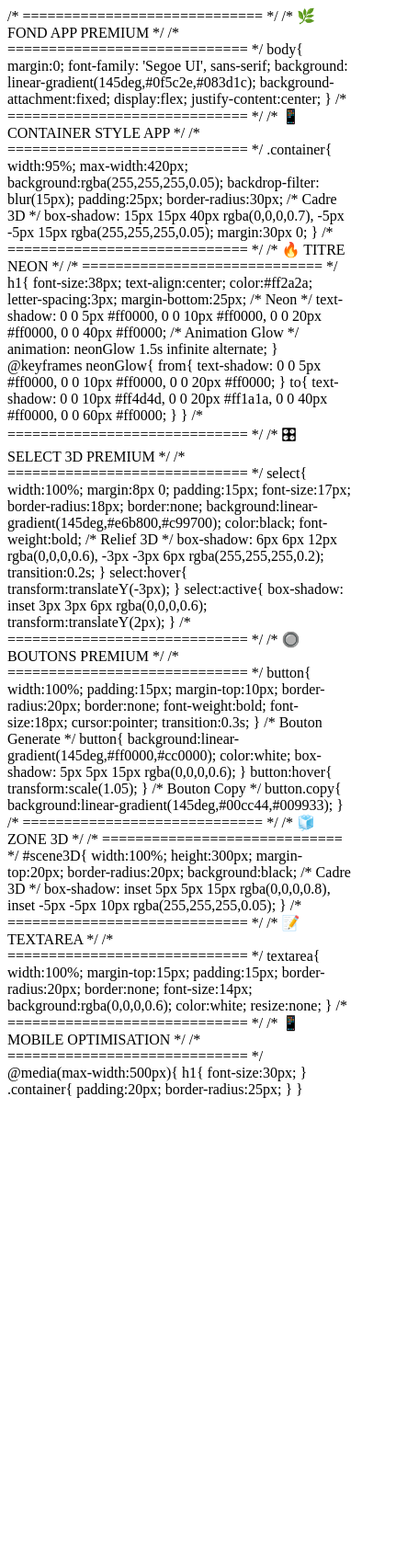
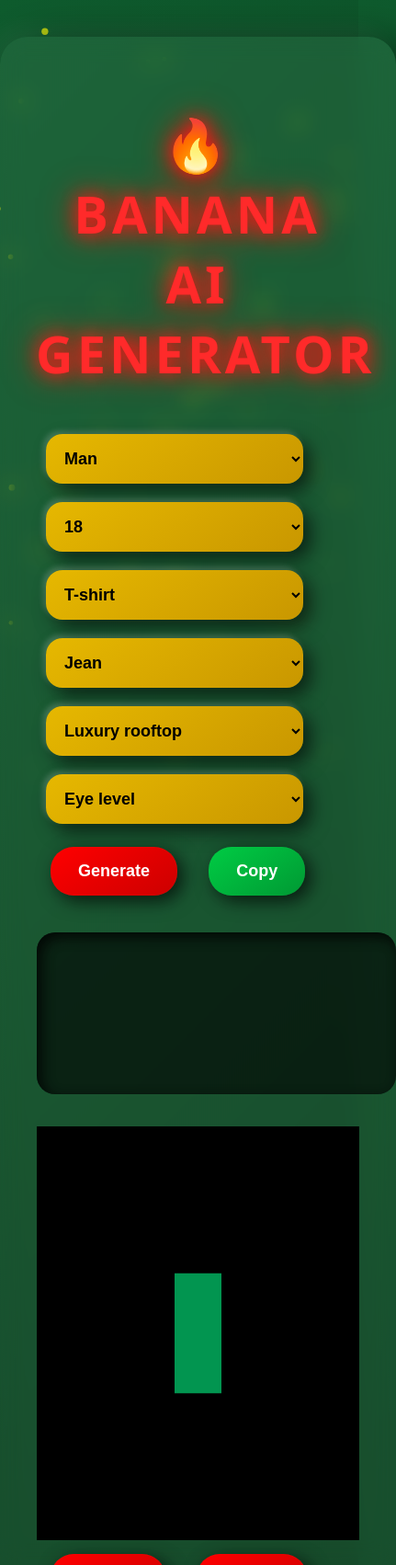
Before and after one commit to L3ryx/Banana-Banano, a plain HTML site: page index.html in a window 390 px wide. Shown: the top 1702 px of the page at 92% size, 431 px wide, since content can reach past the window. Before the commit the page ends 1202 px from the top, so only its background shows below. Drawn offline with nearby package versions, Linux system fonts and the light colour scheme.

Commit message:
Update index.html

```diff
--- a/index.html
+++ b/index.html
@@ -1,34 +1,49 @@
+<!DOCTYPE html>
+<html>
+<head>
+<meta charset="UTF-8">
+<title>Banana AI Premium</title>
+<script src="https://cdnjs.cloudflare.com/ajax/libs/three.js/r128/three.min.js"></script>
+
+<style>
+
 /* ============================= */
-/* 🌿 FOND APP PREMIUM */
+/* 🌿 BACKGROUND */
 /* ============================= */
 
 body{
 margin:0;
-font-family: 'Segoe UI', sans-serif;
-background: linear-gradient(145deg,#0f5c2e,#083d1c);
-background-attachment:fixed;
-display:flex;
-justify-content:center;
+font-family:'Segoe UI',sans-serif;
+background:linear-gradient(135deg,#0f5c2e,#083d1c);
+color:white;
+overflow-x:hidden;
+}
+
+#particles{
+position:fixed;
+top:0;
+left:0;
+width:100%;
+height:100%;
+z-index:-1;
 }
 
 /* ============================= */
-/* 📱 CONTAINER STYLE APP */
+/* 🌟 CONTAINER */
 /* ============================= */
 
 .container{
-width:95%;
-max-width:420px;
-background:rgba(255,255,255,0.05);
-backdrop-filter: blur(15px);
-padding:25px;
+width:90%;
+max-width:1100px;
+margin:40px auto;
+padding:40px;
 border-radius:30px;
-
-/* Cadre 3D */
+background:rgba(255,255,255,0.06);
+backdrop-filter:blur(12px);
 box-shadow:
-15px 15px 40px rgba(0,0,0,0.7),
--5px -5px 15px rgba(255,255,255,0.05);
-
-margin:30px 0;
+20px 20px 60px rgba(0,0,0,0.8),
+-10px -10px 25px rgba(255,255,255,0.05);
+transition:0.3s;
 }
 
 /* ============================= */
@@ -36,120 +51,88 @@ margin:30px 0;
 /* ============================= */
 
 h1{
-font-size:38px;
 text-align:center;
+font-size:56px;
+letter-spacing:4px;
+margin-bottom:40px;
 color:#ff2a2a;
-letter-spacing:3px;
-margin-bottom:25px;
-
-/* Neon */
-text-shadow:
-0 0 5px #ff0000,
-0 0 10px #ff0000,
-0 0 20px #ff0000,
-0 0 40px #ff0000;
-
-/* Animation Glow */
-animation: neonGlow 1.5s infinite alternate;
+animation:neonGlow 1.8s infinite alternate;
 }
 
 @keyframes neonGlow{
-from{
-text-shadow:
-0 0 5px #ff0000,
-0 0 10px #ff0000,
-0 0 20px #ff0000;
+0%{
+text-shadow:0 0 5px #ff0000,0 0 15px #ff0000;
+transform:translateX(0);
 }
-to{
-text-shadow:
-0 0 10px #ff4d4d,
-0 0 20px #ff1a1a,
-0 0 40px #ff0000,
-0 0 60px #ff0000;
+25%{transform:translateX(-1px);}
+50%{transform:translateX(1px);}
+75%{transform:translateX(-1px);}
+100%{
+text-shadow:0 0 20px #ff1a1a,0 0 40px #ff0000;
+transform:translateX(0);
 }
 }
 
 /* ============================= */
-/* 🎛 SELECT 3D PREMIUM */
+/* 🎛 SELECT 3D */
 /* ============================= */
 
 select{
-width:100%;
-margin:8px 0;
-padding:15px;
-font-size:17px;
+width:280px;
+padding:16px;
+margin:10px;
+font-size:18px;
 border-radius:18px;
 border:none;
 background:linear-gradient(145deg,#e6b800,#c99700);
 color:black;
 font-weight:bold;
-
-/* Relief 3D */
 box-shadow:
-6px 6px 12px rgba(0,0,0,0.6),
+8px 8px 20px rgba(0,0,0,0.6),
 -3px -3px 6px rgba(255,255,255,0.2);
-
 transition:0.2s;
 }
 
-select:hover{
-transform:translateY(-3px);
-}
-
+select:hover{transform:translateY(-4px);}
 select:active{
-box-shadow:
-inset 3px 3px 6px rgba(0,0,0,0.6);
+box-shadow:inset 4px 4px 10px rgba(0,0,0,0.7);
 transform:translateY(2px);
 }
 
 /* ============================= */
-/* 🔘 BOUTONS PREMIUM */
+/* 🔘 BUTTONS */
 /* ============================= */
 
 button{
-width:100%;
-padding:15px;
-margin-top:10px;
-border-radius:20px;
+padding:16px 30px;
+margin:15px;
+font-size:18px;
+border-radius:25px;
 border:none;
+cursor:pointer;
 font-weight:bold;
-font-size:18px;
-cursor:pointer;
 transition:0.3s;
+background:linear-gradient(145deg,#ff0000,#cc0000);
+color:white;
+box-shadow:6px 6px 20px rgba(0,0,0,0.7);
 }
 
-/* Bouton Generate */
-button{
-background:linear-gradient(145deg,#ff0000,#cc0000);
-color:white;
-box-shadow:
-5px 5px 15px rgba(0,0,0,0.6);
-}
-
-button:hover{
-transform:scale(1.05);
-}
-
-/* Bouton Copy */
-button.copy{
-background:linear-gradient(145deg,#00cc44,#009933);
-}
+button:hover{transform:scale(1.08);}
+button.copy{background:linear-gradient(145deg,#00cc44,#009933);}
 
 /* ============================= */
-/* 🧊 ZONE 3D */
+/* 🧊 3D SCENE */
 /* ============================= */
 
 #scene3D{
 width:100%;
-height:300px;
-margin-top:20px;
-border-radius:20px;
+height:450px;
+margin-top:30px;
+border-radius:25px;
 background:black;
-
-/* Cadre 3D */
 box-shadow:
-inset 5px 5px 15px rgba(0,0,0,0.8),
-inset -5px -5px 10px rgba(255,255,255,0.05);
+inset 8px 8px 25px rgba(0,0,0,0.9),
+inset -5px -5px 15px rgba(255,255,255,0.05);
 }
 
 /* ============================= */
@@ -158,29 +141,213 @@ inset -5px -5px 10px rgba(255,255,255,0.05);
 
 textarea{
 width:100%;
-margin-top:15px;
-padding:15px;
+margin-top:25px;
+padding:20px;
 border-radius:20px;
 border:none;
-font-size:14px;
+font-size:15px;
 background:rgba(0,0,0,0.6);
 color:white;
 resize:none;
+box-shadow:inset 5px 5px 15px rgba(0,0,0,0.8);
 }
 
 /* ============================= */
-/* 📱 MOBILE OPTIMISATION */
+/* 🌟 FADE IN */
 /* ============================= */
 
-@media(max-width:500px){
-
-h1{
-font-size:30px;
+.fade-in{
+opacity:0;
+transform:translateY(30px);
+animation:fadeUp 1s forwards;
 }
 
-.container{
-padding:20px;
-border-radius:25px;
+@keyframes fadeUp{
+to{
+opacity:1;
+transform:translateY(0);
+}
 }
 
+</style>
+</head>
+<body>
+
+<canvas id="particles"></canvas>
+
+<div class="container">
+<h1>🔥 BANANA AI GENERATOR</h1>
+
+<select id="genre">
+<option>Man</option>
+<option>Woman</option>
+</select>
+
+<select id="age"></select>
+<select id="haut"></select>
+<select id="bas"></select>
+<select id="fond"></select>
+<select id="angle"></select>
+
+<button onclick="generate()">Generate</button>
+<button class="copy" onclick="copyText()">Copy</button>
+
+<textarea id="output" rows="8"></textarea>
+
+<div id="scene3D"></div>
+<button onclick="zoomIn()">Zoom +</button>
+<button onclick="zoomOut()">Zoom -</button>
+</div>
+
+<script>
+
+/* ============================= */
+/* DATA */
+/* ============================= */
+
+let hauts=["T-shirt","Blazer","Hoodie","Top lace","Leather jacket"];
+let bas=["Jean","Cargo pants","Short","Skirt"];
+let fonds=["Luxury rooftop","Private beach","Modern villa","Studio photo"];
+let angles=["Eye level","Low angle","3/4 left","Profile right"];
+
+function fill(id,list){
+let select=document.getElementById(id);
+list.forEach(item=>{
+let opt=document.createElement("option");
+opt.textContent=item;
+select.appendChild(opt);
+});
 }
+
+fill("haut",hauts);
+fill("bas",bas);
+fill("fond",fonds);
+fill("angle",angles);
+
+for(let i=18;i<=60;i++){
+let opt=document.createElement("option");
+opt.textContent=i;
+age.appendChild(opt);
+}
+
+/* ============================= */
+/* PROMPT */
+/* ============================= */
+
+const LOCKED_RULES=`
+MUST:
+- Resolution 800x1000px
+- English only
+- Sunglasses from attached image MUST be on face
+- Sunglasses are main focal point
+- Do not remove sunglasses
+- Cinematic lighting
+- Professional photography
+`;
+
+function generate(){
+let prompt=`
+${age.value} year old ${genre.value}
+
+Top: ${haut.value}
+Bottom: ${bas.value}
+Environment: ${fond.value}
+Camera: ${angle.value}
+
+${LOCKED_RULES}
+`;
+output.value=prompt;
+}
+
+function copyText(){
+navigator.clipboard.writeText(output.value);
+}
+
+/* ============================= */
+/* THREE JS */
+/* ============================= */
+
+let scene=new THREE.Scene();
+let camera=new THREE.PerspectiveCamera(75,1,0.1,1000);
+let renderer=new THREE.WebGLRenderer({antialias:true});
+renderer.setSize(scene3D.clientWidth,450);
+scene3D.appendChild(renderer.domElement);
+
+let light=new THREE.DirectionalLight(0xffffff,1);
+light.position.set(5,5,5);
+scene.add(light);
+
+let geo=new THREE.BoxGeometry(1,2,1);
+let mat=new THREE.MeshStandardMaterial({color:0x00ff88});
+let avatar=new THREE.Mesh(geo,mat);
+scene.add(avatar);
+camera.position.z=5;
+
+function animate(){
+requestAnimationFrame(animate);
+renderer.render(scene,camera);
+}
+animate();
+
+function zoomIn(){camera.position.z-=0.5;}
+function zoomOut(){camera.position.z+=0.5;}
+
+/* ============================= */
+/* PARTICLES */
+/* ============================= */
+
+const canvas=document.getElementById("particles");
+const ctx=canvas.getContext("2d");
+canvas.width=window.innerWidth;
+canvas.height=window.innerHeight;
+
+let particles=[];
+for(let i=0;i<120;i++){
+particles.push({
+x:Math.random()*canvas.width,
+y:Math.random()*canvas.height,
+size:Math.random()*3+1,
+sx:Math.random()-0.5,
+sy:Math.random()-0.5
+});
+}
+
+function animateParticles(){
+ctx.clearRect(0,0,canvas.width,canvas.height);
+particles.forEach(p=>{
+p.x+=p.sx;
+p.y+=p.sy;
+ctx.fillStyle="rgba(255,255,0,0.7)";
+ctx.beginPath();
+ctx.arc(p.x,p.y,p.size,0,Math.PI*2);
+ctx.fill();
+});
+requestAnimationFrame(animateParticles);
+}
+animateParticles();
+
+/* ============================= */
+/* DYNAMIC LIGHT */
+/* ============================= */
+
+document.addEventListener("mousemove",(e)=>{
+let x=e.clientX/window.innerWidth;
+let y=e.clientY/window.innerHeight;
+document.querySelector(".container").style.boxShadow=
+`${(x-0.5)*40}px ${(y-0.5)*40}px 60px rgba(0,0,0,0.8),
+${(x-0.5)*-20}px ${(y-0.5)*-20}px 30px rgba(255,255,255,0.05)`;
+});
+
+/* ============================= */
+/* FADE IN */
+/* ============================= */
+
+document.querySelectorAll("select,button,textarea")
+.forEach((el,i)=>{
+el.classList.add("fade-in");
+el.style.animationDelay=(i*0.1)+"s";
+});
+
+</script>
+</body>
+</html>
```
